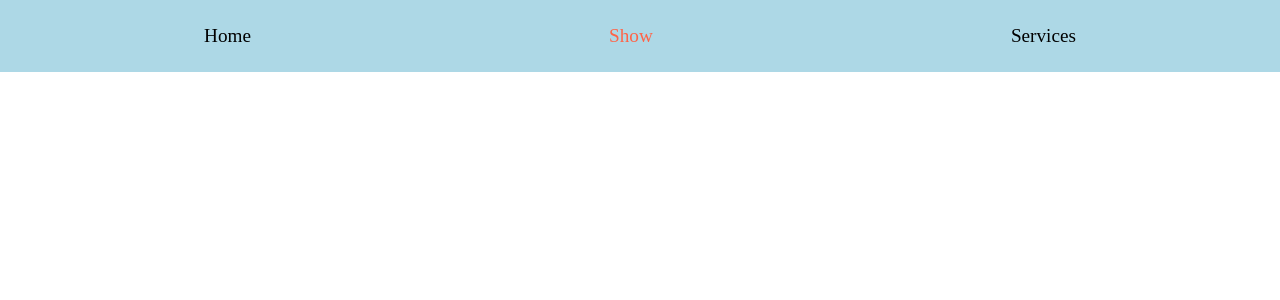
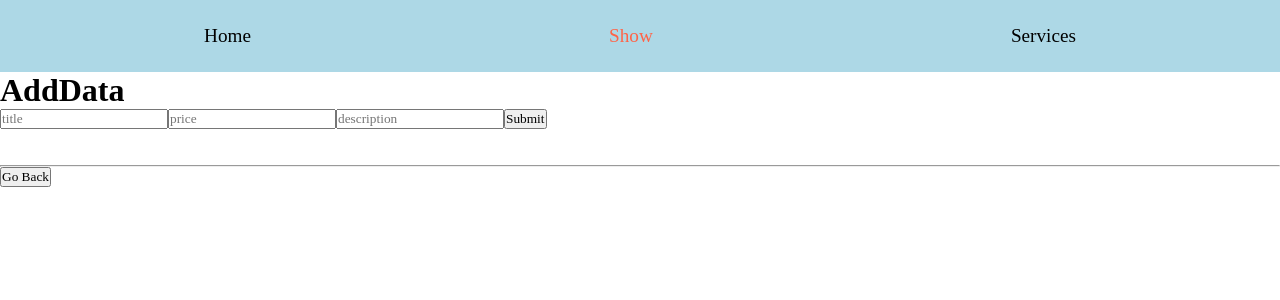
Before and after one commit to akshay5568/ReactPractis, a React (Vite) app: page /show/1 in a window 1280 px wide. Before the commit this address had no page. Shown: the top 300 px of the page. Built offline with nearby package versions, Linux system fonts and the light colour scheme.

Commit message:
Now its updated. send's data from form to an post api.

```diff
--- a/src/Router/Routess.jsx
+++ b/src/Router/Routess.jsx
@@ -3,6 +3,8 @@ import { Router,Route, Routes } from "react-router-dom";
 import Home from "../components/Home";
 import Show from "../components/Show";
 import Services from "../components/Services";
+import Adddata from "../components/Adddata";
+
 
 function Routess(){
     return (
@@ -10,6 +12,7 @@ function Routess(){
             <Routes>
                 <Route path="/" element={<Home/>} />
                 <Route path="/show" element={<Show/>} />
+                <Route path="/show/:name" element={<Adddata/>}></Route>
                 <Route path="/services" element={<Services/>} />
             </Routes>
         </div>
--- /dev/null
+++ b/src/components/Adddata.jsx
@@ -0,0 +1,46 @@
+import { useState } from "react";
+import { useForm } from "react-hook-form";
+import axios from "axios";
+import { useNavigate } from "react-router-dom";
+
+function Adddata(){
+   const {register, handleSubmit, reset} = useForm();
+
+   const handleForm =  (data) => {
+       const {title,description,price} = data;
+       reset();
+       addDataInApi(title,description,price);
+   }
+
+    const addDataInApi =  async (title,description,price) => {
+        let api = 'https://fakestoreapi.com/products';
+        const data = {title,description,price};
+        const dataSendToApi = await axios.post(api,data);
+        console.log(data);
+        console.log(dataSendToApi);
+   }
+
+   const naviGate = useNavigate();
+   const Navi = () => {
+       naviGate("/show");
+   }
+
+
+    return (
+        <div>
+            <h1>AddData</h1>
+            <form action='' onSubmit={handleSubmit(handleForm)}>
+                    <input {...register('title')} type="text" placeholder="title" required />
+                    <input {...register('price')} type="number" placeholder="price" required/>
+                    <input {...register('description')} type="text" placeholder="description" required/>
+                    <button>Submit</button>
+            </form>
+
+            <br /><br />
+            <hr />
+            <button onClick={Navi}>Go Back</button>
+        </div>
+    )
+}
+
+export default Adddata;
--- a/src/components/Show.jsx
+++ b/src/components/Show.jsx
@@ -1,6 +1,7 @@
 import axios from "axios";
 import { useState } from "react";
-
+import { NavLink } from "react-router-dom";
+import { useNavigate } from "react-router-dom";
 function Show(){
 
     const [product , setProduct] = useState([]);
@@ -11,11 +12,17 @@ function Show(){
         setProduct(data.data);
     }
 
+    const Nav = useNavigate();
+    const addData = () => {
+        <NavLink to="/show/add"></NavLink>
+        Nav('/show/add')
+    }
 
     return(
         <div>
             <h1>Show</h1>
             <button onClick={getData}>fatch Data From Api</button>
+            <button onClick={addData}>Add Data in Api</button>
              <br /><br /><hr />
             {product.length > 0 ? product.map(item => <h1>{item.title}</h1>) : "Loading..."}
         </div>
```
